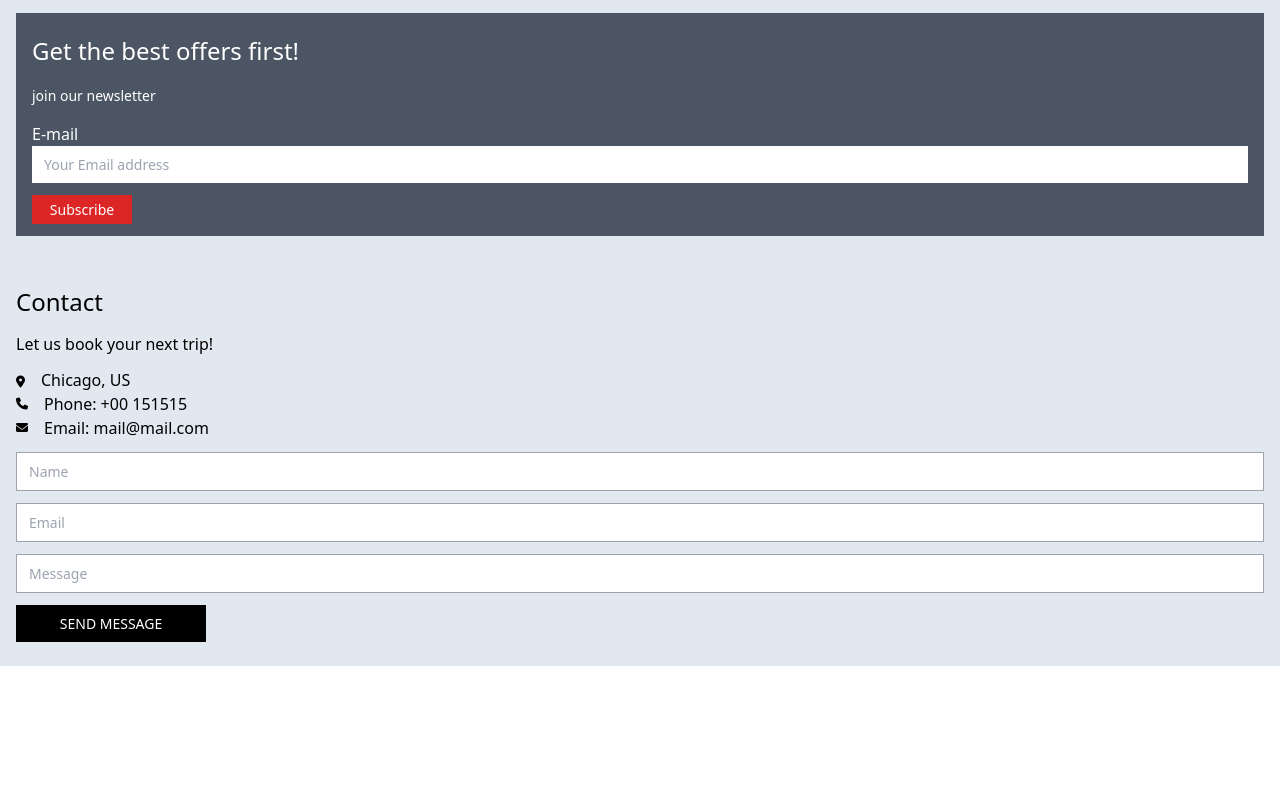
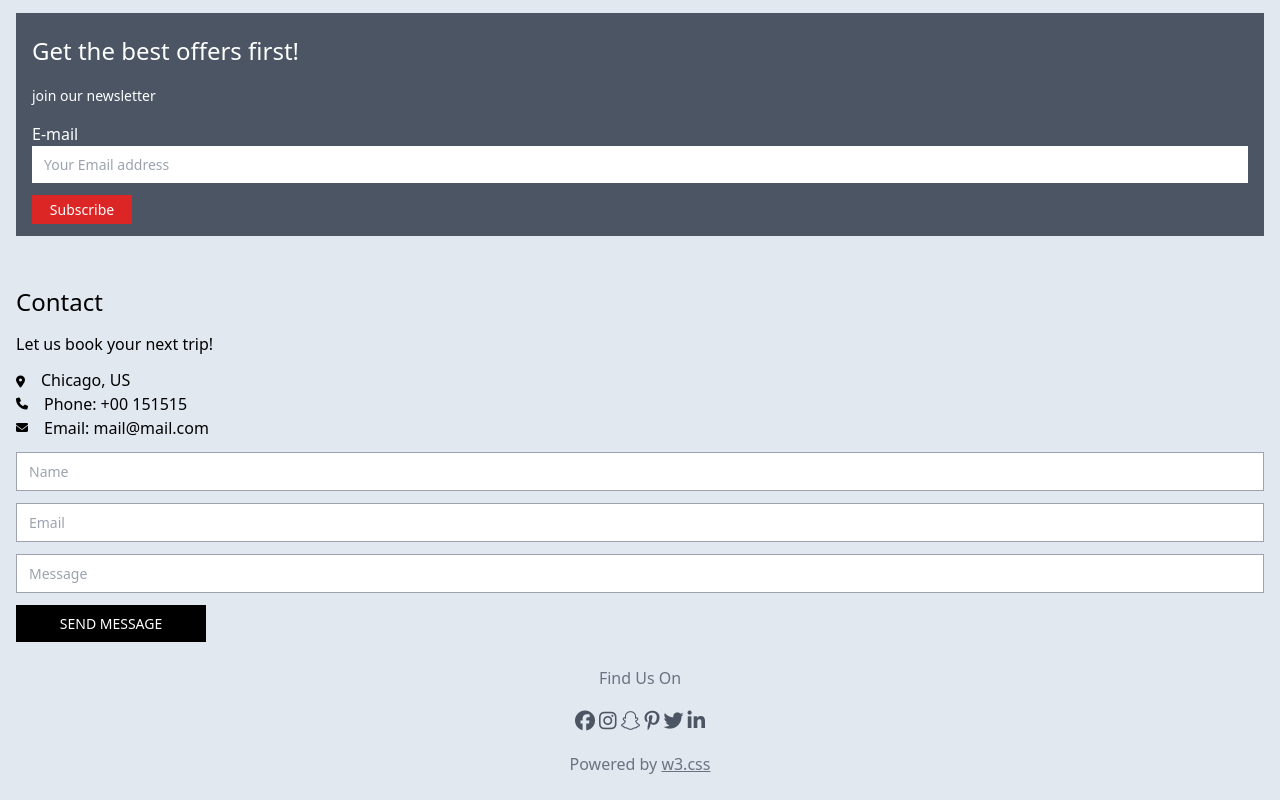
Before and after one commit to jaomanoel/travel-project, a React (Vite) app: page / in a window 1280 px wide. Shown: the part 1947-2747 px from the top of the page. Before the commit the page ends 2613 px from the top, so only its background shows below. Built offline with nearby package versions, Linux system fonts and the light colour scheme.

Commit message:
Created component Footer

```diff
--- a/src/App.tsx
+++ b/src/App.tsx
@@ -5,6 +5,7 @@ import Explorer from "./ui/partials/explorer/_explorer";
 import Offers from "./ui/partials/offers/_offers";
 import Newsletter from "./ui/partials/newsletter/_newsletter";
 import Contact from "./ui/partials/contact/_contact";
+import Footer from "./ui/components/surface/Footer/Footer";
 
 function App() {
     const [count, setCount] = useState(0);
@@ -17,6 +18,7 @@ function App() {
             <Explorer />
             <Newsletter />
             <Contact />
+            <Footer />
         </div>
     );
 }
--- /dev/null
+++ b/src/ui/components/surface/Footer/Footer.tsx
@@ -0,0 +1,43 @@
+import React from "react";
+
+export interface FooterProps {}
+
+const Footer: React.FC<FooterProps> = () => {
+    return (
+        <div className="w-full flex items-center pb-24 justify-center">
+            <div className="w-full lg:max-w-screen-lg xl:max-w-screen-xl flex flex-col items-center gap-16">
+                <h4 className="text-base text-gray-500">Find Us On</h4>
+
+                <div className="flex items-center gap-4">
+                    <a className="text-xl text-gray-600" href="#">
+                        <i className="fa-brands fa-facebook"></i>
+                    </a>
+                    <a className="text-xl text-gray-600" href="#">
+                        <i className="fa-brands fa-instagram"></i>
+                    </a>
+                    <a className="text-xl text-gray-600" href="#">
+                        <i className="fa-brands fa-snapchat"></i>
+                    </a>
+                    <a className="text-xl text-gray-600" href="#">
+                        <i className="fa-brands fa-pinterest-p"></i>
+                    </a>
+                    <a className="text-xl text-gray-600" href="#">
+                        <i className="fa-brands fa-twitter"></i>
+                    </a>
+                    <a className="text-xl text-gray-600" href="#">
+                        <i className="fa-brands fa-linkedin-in"></i>
+                    </a>
+                </div>
+
+                <p className="text-base text-gray-500">
+                    Powered by{" "}
+                    <a className="underline" href="#">
+                        w3.css
+                    </a>
+                </p>
+            </div>
+        </div>
+    );
+};
+
+export default Footer;
```
Also changed, not shown: 2 other files (tests, documents, lock files or other folders).
